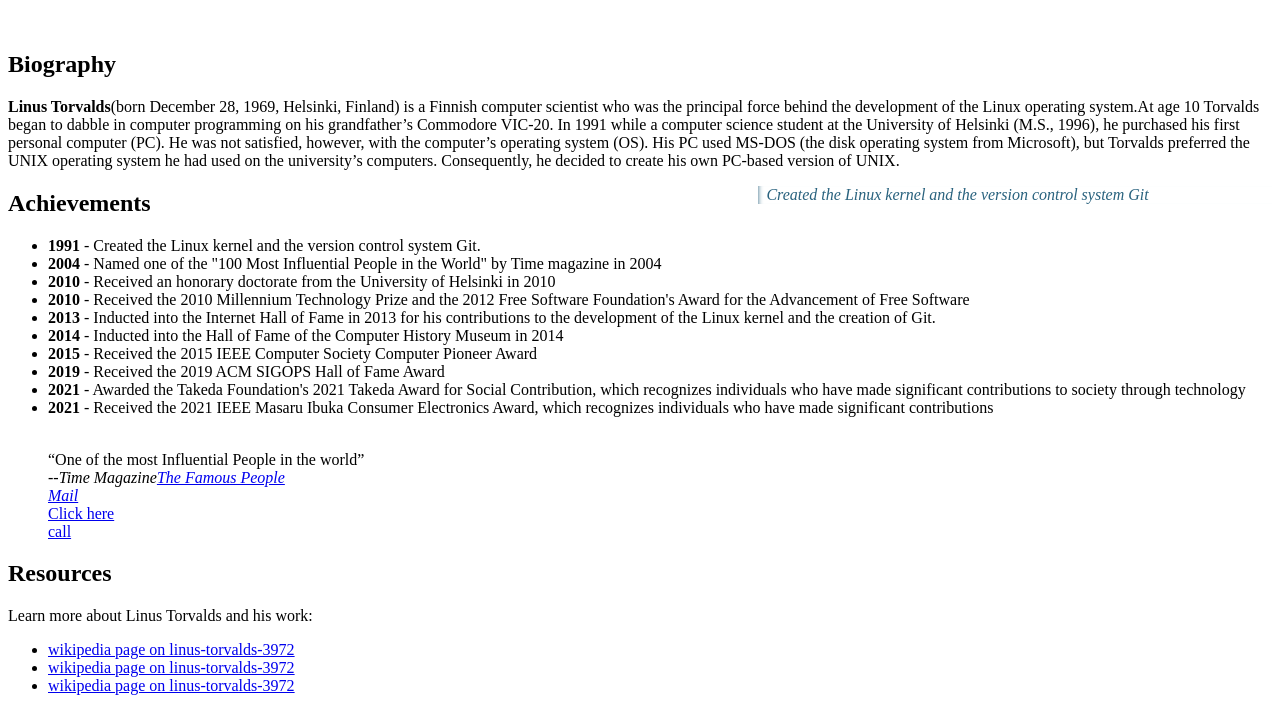
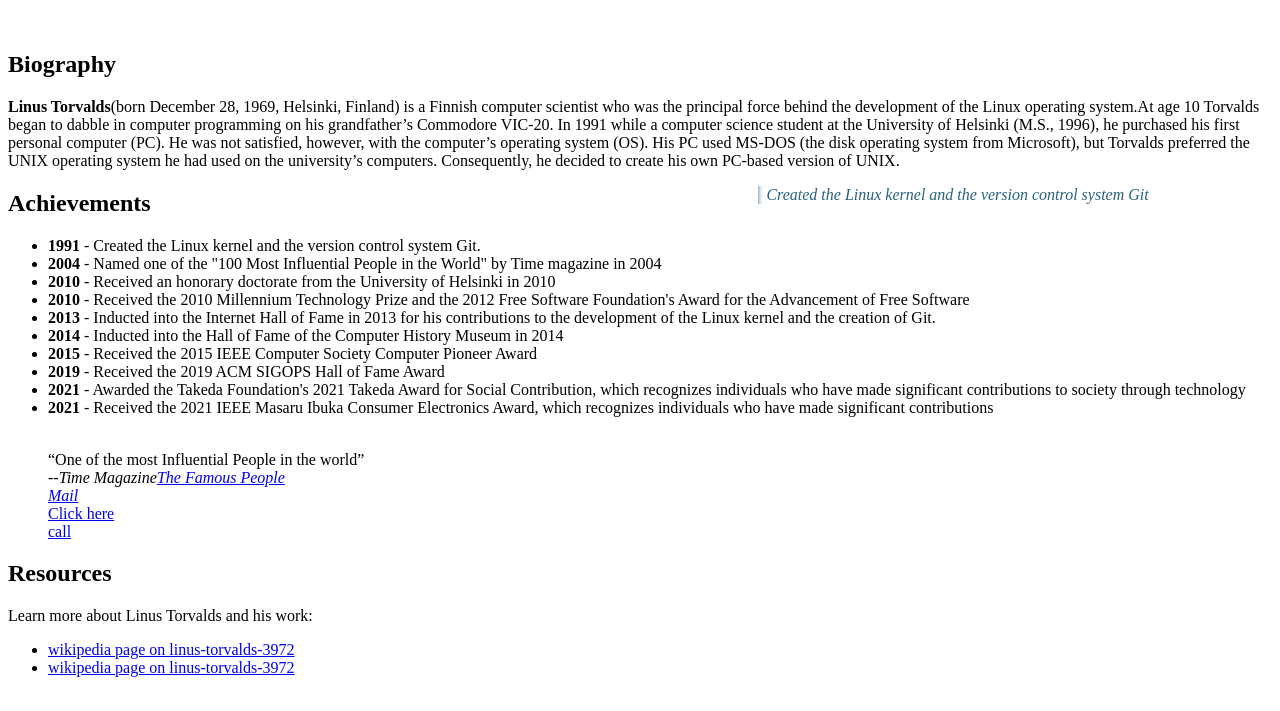
Before and after one commit to Deekshag231/myrepos, a plain HTML site: page homework.html in a window 1280 px wide. Shown: the part 187-898 px from the top of the page. Drawn offline with Linux system fonts and the light colour scheme.

Commit message:
Update homework.html

```diff
--- a/homework.html
+++ b/homework.html
@@ -56,8 +56,8 @@
 <h2 id="Resources">Resources</h2><p>Learn more about Linus Torvalds and his work:</p>
 <ul>
     <li><a href="https://en.wikipedia.org/wiki/Linus_Torvalds">wikipedia page on linus-torvalds-3972</a></li>
-    <li><a href="https://en.wikipedia.org/wiki/Linus_Torvalds">wikipedia page on linus-torvalds-3972</a></li>
-    <li><a href="https://en.wikipedia.org/wiki/Linus_Torvalds">wikipedia page on linus-torvalds-3972</a></li>
+    <li><a href="https://www.kernel.org/">wikipedia page on linus-torvalds-3972</a></li>
+
 </ul>
 </body>
 </html>
```
